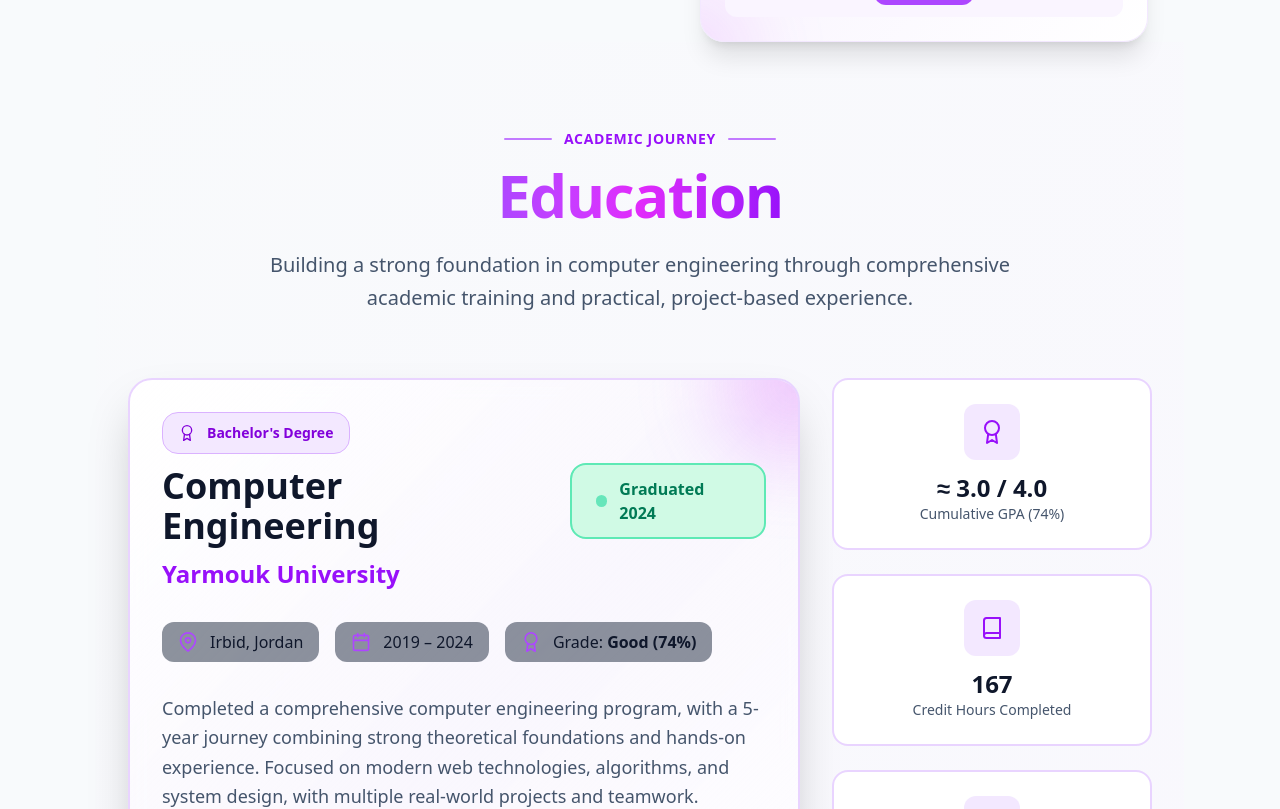
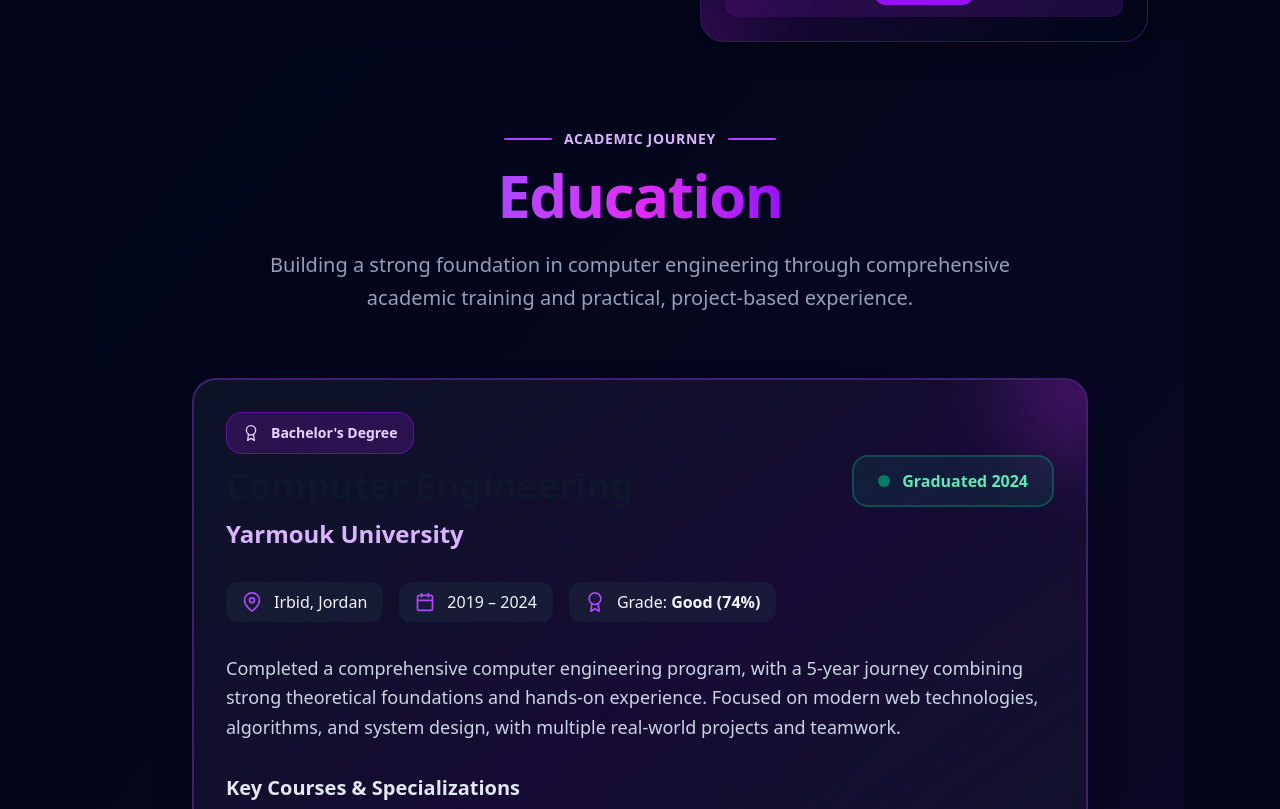
Before and after one commit to sanaatawalbeh/my-portfolio, a React (Vite) app in the folder my-portfolio/: page / in a window 1280 px wide. Shown: the part 580-1389 px from the top of the page. Built offline with nearby package versions, Linux system fonts and the light colour scheme.

Commit message:
Fix default mode to be dark

```diff
--- a/my-portfolio/index.html
+++ b/my-portfolio/index.html
@@ -3,7 +3,7 @@
   <head>
     <meta charset="UTF-8" />
     <meta name="viewport" content="width=device-width, initial-scale=1.0" />
-    <title>my-portfolio</title>
+    <title>Sana'a Tawalbeh Portfolio</title>
   </head>
   <body>
     <div id="root"></div>
--- a/my-portfolio/src/pages/Education.jsx
+++ b/my-portfolio/src/pages/Education.jsx
@@ -1,15 +1,7 @@
 // src/sections/EducationSection.jsx
 import React from "react";
 import { useSelector } from "react-redux";
-import {
-  FiCalendar,
-  FiMapPin,
-  FiAward,
-  FiBook,
-  FiCpu,
-  FiCode,
-  FiUsers,
-} from "react-icons/fi";
+import { FiCalendar, FiMapPin, FiAward, FiCpu } from "react-icons/fi";
 
 export default function EducationSection() {
   const mode = useSelector((state) => state.theme.mode);
@@ -22,13 +14,6 @@
     "Web Development",
     "Computer Networks",
     "Operating Systems",
-  ];
-
-  const achievements = [
-    { number: "≈ 3.0 / 4.0", label: "Cumulative GPA (74%)", icon: FiAward },
-    { number: "167", label: "Credit Hours Completed", icon: FiBook },
-    { number: "10+", label: "Projects Completed", icon: FiCode },
-    { number: "5", label: "Years of Study", icon: FiUsers },
   ];
 
   return (
@@ -48,7 +33,7 @@
               className={`w-8 sm:w-12 h-0.5 rounded-full ${
                 isDark ? "bg-purple-500" : "bg-purple-400"
               }`}
-            ></div>
+            />
             <span
               className={`text-xs sm:text-sm font-semibold uppercase tracking-wider ${
                 isDark ? "text-purple-300" : "text-purple-600"
@@ -60,7 +45,7 @@
               className={`w-8 sm:w-12 h-0.5 rounded-full ${
                 isDark ? "bg-purple-500" : "bg-purple-400"
               }`}
-            ></div>
+            />
           </div>
 
           <h2 className="text-3xl sm:text-4xl md:text-5xl lg:text-6xl font-bold tracking-tight">
@@ -80,10 +65,9 @@
           </p>
         </div>
 
-        {/* الكرت الرئيسي */}
-        <div className="flex flex-col lg:flex-row gap-6 sm:gap-8">
-          {/* الكرت الأساسي */}
-          <div className="lg:flex-1">
+        {/* الكرت الرئيسي فقط */}
+        <div className="flex justify-center">
+          <div className="w-full max-w-4xl">
             <div
               className={`relative overflow-hidden rounded-2xl sm:rounded-3xl border-2 p-6 sm:p-8 shadow-xl sm:shadow-2xl transition-all duration-500 hover:scale-[1.02] ${
                 isDark
@@ -207,50 +191,6 @@
               </div>
             </div>
           </div>
-
-          {/* Achievement Cards - جنب الكرت الكبير */}
-          <div className="lg:w-80 lg:flex-shrink-0">
-            <div className="grid grid-cols-2 lg:grid-cols-1 gap-4 sm:gap-6">
-              {achievements.map((achievement, index) => (
-                <div
-                  key={index}
-                  className={`relative overflow-hidden rounded-xl sm:rounded-2xl border-2 p-4 sm:p-6 transition-all duration-500 hover:scale-105 ${
-                    isDark
-                      ? "border-purple-500/20 bg-slate-900/50 hover:bg-slate-800/50"
-                      : "border-purple-200 bg-white hover:bg-purple-50"
-                  }`}
-                >
-                  <div className="relative z-10">
-                    <div className="flex flex-col items-center text-center gap-3">
-                      <div
-                        className={`p-3 sm:p-4 rounded-lg sm:rounded-xl ${
-                          isDark ? "bg-purple-900/40" : "bg-purple-100"
-                        }`}
-                      >
-                        <achievement.icon
-                          className={`w-5 h-5 sm:w-6 sm:h-6 ${
-                            isDark ? "text-purple-400" : "text-purple-600"
-                          }`}
-                        />
-                      </div>
-                      <div>
-                        <div className="text-xl sm:text-2xl font-bold text-slate-900 dark:text-slate-100">
-                          {achievement.number}
-                        </div>
-                        <div
-                          className={`text-xs sm:text-sm font-medium ${
-                            isDark ? "text-slate-400" : "text-slate-600"
-                          }`}
-                        >
-                          {achievement.label}
-                        </div>
-                      </div>
-                    </div>
-                  </div>
-                </div>
-              ))}
-            </div>
-          </div>
         </div>
 
         {/* Bottom Quote */}
--- a/my-portfolio/src/store/themeSlice.js
+++ b/my-portfolio/src/store/themeSlice.js
@@ -1,12 +1,16 @@
 import { createSlice } from "@reduxjs/toolkit";
 
 // نحاول نجيب الثيم من localStorage لو موجود
+const storedTheme =
+  typeof window !== "undefined" ? localStorage.getItem("theme") : null;
+
 const initialTheme =
-  (typeof window !== "undefined" && localStorage.getItem("theme")) || "light";
+  storedTheme === "light" || storedTheme === "dark" ? storedTheme : "dark";
 
 const initialState = {
   mode: initialTheme, // "light" أو "dark"
 };
+
 
 const themeSlice = createSlice({
   name: "theme",
```
